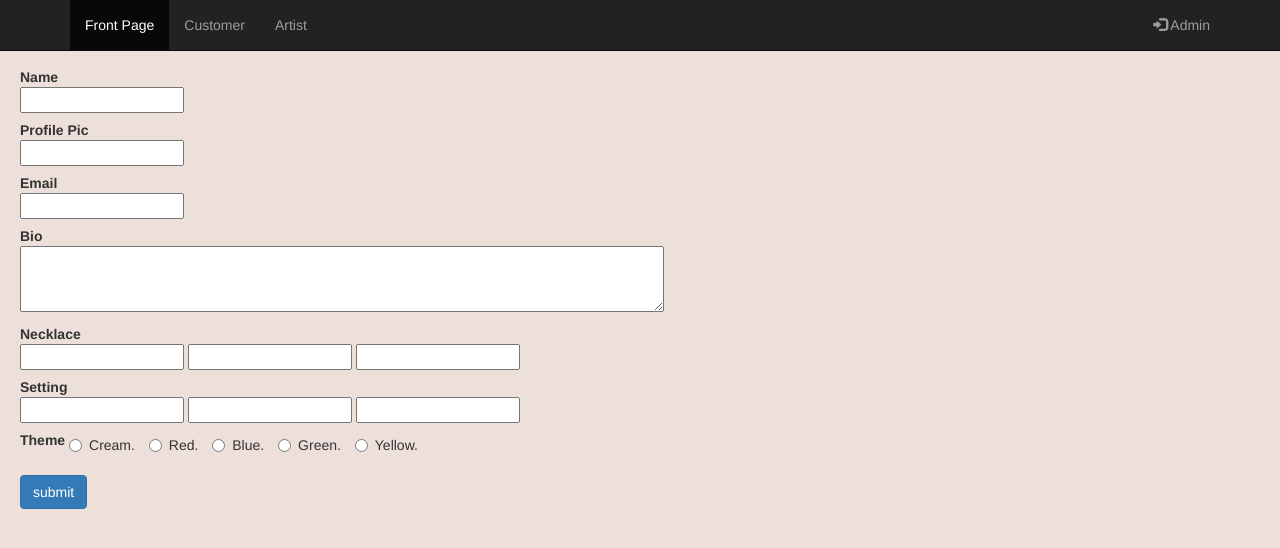
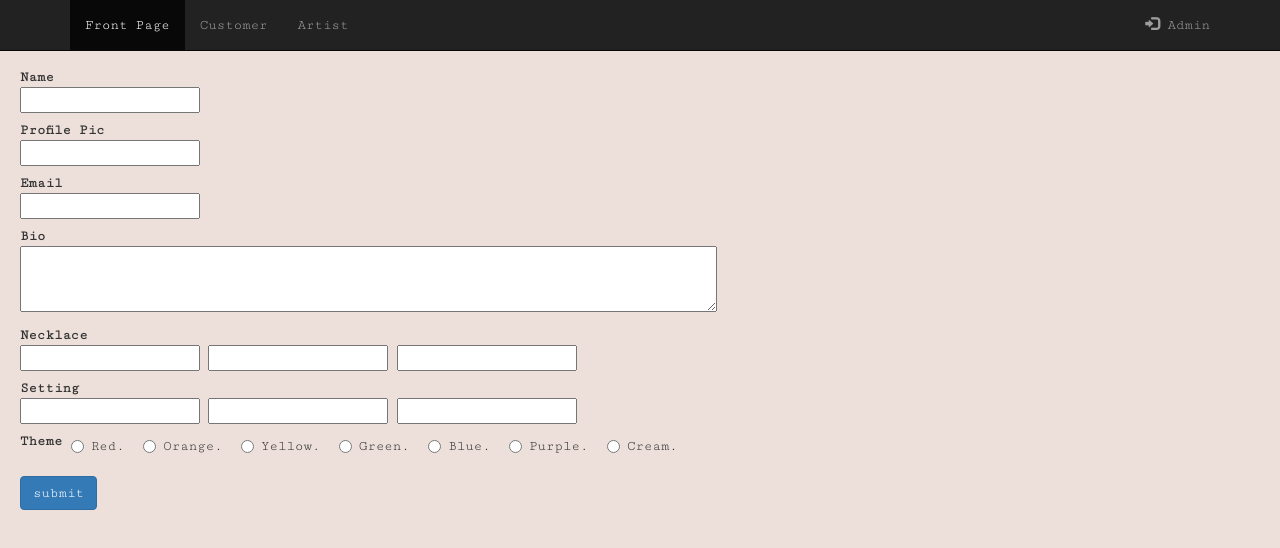
Before and after one commit to iradkot/jewelApp, a website: page public/artist.html in a window 1280 px wide. Drawn offline with nearby package versions, Linux system fonts and the light colour scheme; a web font is replaced by a local one.

Commit message:
radio buttons update

```diff
--- a/public/artist.html
+++ b/public/artist.html
@@ -4,6 +4,8 @@
 <head>
     <link rel="stylesheet" href="bootstrap\dist\css\bootstrap.css">
     <link rel="stylesheet" href="font-awesome/css/font-awesome.css">
+    <link href="https://fonts.googleapis.com/css?family=Cutive+Mono" rel="stylesheet">
+    <link href="https://fonts.googleapis.com/css?family=Ruthie" rel="stylesheet">
     <link rel="stylesheet" href="artist_style.css">
     <title>Artists Page</title>
 </head>
@@ -60,19 +62,23 @@
                 <input type="text" class="setting-input2" />
                 <input type="text" class="setting-input3" />
             </div>
-            <label class="control-label span3">Theme</label>
-
-            <label class="radio-inline">
-                <input type="radio" name="optradio" value="rgb(237, 224, 218)">Cream.</label>
-            <label class="radio-inline">
-                <input type="radio" name="optradio" value="rgb(255, 220, 220)">Red.</label>
-            <label class="radio-inline">
-                <input type="radio" name="optradio" value="rgb(230, 245, 255)">Blue.</label>
-            <label class="radio-inline">
-                <input type="radio" name="optradio" value="rgb(230, 255, 235)" > Green.</label>
-            <label class="radio-inline">
-                <input  type="radio" name="optradio" value="rgb(255, 250, 230)">Yellow.</label>
-        </div>
+            <div class="radio-div1">
+                <label class="control-label span3">Theme</label>
+                <label class="radio-inline">
+                    <input type="radio" id="cream" name="optradio" value="rgba(255, 0, 0, 0.2)">Red.</label>
+                <label class="radio-inline">
+                    <input type="radio" name="optradio" value="rgba(249, 115, 0, 0.25)">Orange.</label>
+                <label class="radio-inline">
+                    <input type="radio" name="optradio" value="rgba(247, 239, 0, 0.15)">Yellow.</label>
+                <label class="radio-inline">
+                    <input type="radio" name="optradio" value="rgba(0, 255, 0, 0.15)">Green.</label>
+                <label class="radio-inline">
+                    <input type="radio" name="optradio" value="rgba(0, 0, 255, 0.15)">Blue.</label>
+                <label class="radio-inline">
+                    <input type="radio" name="optradio" value="rgba(225, 0, 249, 0.15)">Purple.</label>
+                <label class="radio-inline">
+                    <input type="radio" name="optradio" value="rgb(237, 224, 218)">Cream.</label>
+            </div>
         </div>
         <div class="control-group">
             <button type="button" class="btn btn-primary submit-button">submit </button>
--- a/public/artist.js
+++ b/public/artist.js
@@ -1,7 +1,7 @@
 $(".submit-button").on('click', function() {
     var name = $(".name").val();
 
-    var bio = $(".bio").val();
+    var bio = $("#cost_text").val();
 
     var email = $(".email").val();
 
@@ -37,7 +37,7 @@ $(".submit-button").on('click', function() {
         }
     });
     $(".name").val('');
-    $(".bio").val('');
+    $("#cost_text").val('');
     $(".email").val('');
     $(".profilePic").val('');
     $(".necklace-input1").val('');
@@ -47,3 +47,8 @@ $(".submit-button").on('click', function() {
     $(".setting-input2").val('');
     $(".setting-input3").val('');
 });
+
+$('.radio-div1').on('change', '.radio-inline', function() {
+    var selected = $('input[name=optradio]:checked').val();
+    $("body").css("background-color", selected)
+});
--- a/public/artist_style.css
+++ b/public/artist_style.css
@@ -1,5 +1,4 @@
-var selected = $('input[name=optradio]:checked').val();
-
+var selected=$('input[name=optradio]:checked').val();
 .bio {
     height: 100px;
     width: 1000px;
@@ -15,8 +14,8 @@ var selected = $('input[name=optradio]:checked').val();
 
 body {
     margin-top: 60px;
-    font-family: 'Helvetica';
-    background: rgb(237, 224, 218);
+    font-family: 'Cutive Mono', monospace;
+    background: rgb(237, 224, 218)
 }
 
 * {
@@ -24,11 +23,13 @@ body {
 }
 
 $(".btn-group button").removeClass("active");
-
 // Colors
-// cream - rgb(237, 224, 218)   ede0da
-// red - rgb(255, 220, 220);
-// yellow - rgb(255, 250, 230)
-;
-// green - rgb(230, 255, 235);
-// blue - rgb(230, 245, 255);
+// cream - rgb(237, 224, 218)
+// red - rgba(255, 0, 0, 0.2)
+// orange - rgba(249, 115, 0, 0.25)
+// yellow - rgba(247, 239, 0, 0.15)
+// green - rgba(0, 255, 0, 0.15)
+// blue - rgba(0, 0, 255, 0.15)
+// purple - rgba(225, 0, 249, 0.15)
+// all other text font-family: 'Cutive Mono', monospace;
+// headers font-family: 'Ruthie', cursive; ***need to make big font size
```
